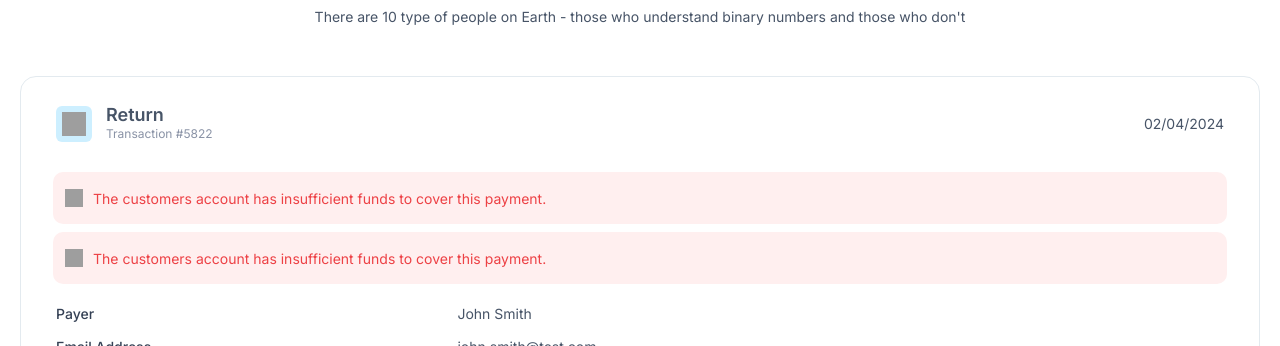
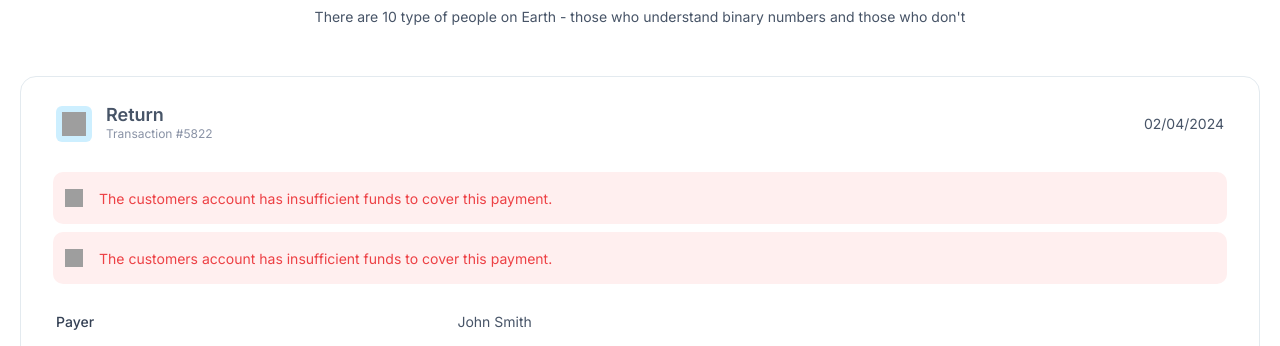
Before and after one commit to dhangoinc/ClientJS, a website: page index.html in a window 1280 px wide. Shown: the part 454-800 px from the top of the page. Drawn offline with Linux system fonts and the light colour scheme; grey boxes are pictures that could not be loaded.

Commit message:
Style events section

```diff
--- a/index.html
+++ b/index.html
@@ -57,21 +57,28 @@
     </div>
 
     <!-- events -->
-    <div class="transaction-events">
-      <div class="transaction-event">
+    <table class="table table-events">
+      <tr class="transaction-event">
+        <td class="transaction-event-icon-cell">
           <img src="https://res.cloudinary.com/dhango/image/upload/v1711113760/EmailIcons/alert-circle.png" class="transaction-event-icon" alt="Transaction event icon"/>
+        </td>
+        <td class="transaction-event-message-cell">
           <span class="transaction-event-text">
             The customers account has insufficient funds to cover this payment.
           </span>
-      </div>
-
-      <div class="transaction-event">
+        </td>
+      </tr>
+      <tr class="transaction-event">
+        <td class="transaction-event-icon-cell">
           <img src="https://res.cloudinary.com/dhango/image/upload/v1711113760/EmailIcons/alert-circle.png" class="transaction-event-icon" alt="Transaction event icon"/>
+        </td>
+        <td class="transaction-event-message-cell">
           <span class="transaction-event-text">
             The customers account has insufficient funds to cover this payment.
           </span>
-      </div>
-    </div>
+        </td>
+      </tr>
+    </table>
 
     <!-- transaction details -->
     <table class="table transaction-details">
--- a/styles/styles.css
+++ b/styles/styles.css
@@ -67,11 +67,12 @@ h1 {
 }
 
 .panel-header {
-  margin-bottom: 26px;
+  margin-bottom: 18px;
 }
 
 .table {
   width: 100%;
+  border-collapse: separate;
 }
 
 .td-transaction-icon {
@@ -148,24 +149,33 @@ h1 {
   text-align: right;
 }
 
+.table-events {
+  border-spacing: 0 8px;
+}
+
 .transaction-event {
-  position: relative;
-  margin-top: 8px;
-  padding: 16px 24px 16px 40px;
+  background-color: #ffefef;
+}
 
-  background-color: #ffefef;
-  border-radius: 10px;
+.transaction-event-icon-cell {
+  margin-bottom: 8px;
+  padding: 16px 0 16px 12px;
+  width: 18px;
+
+  border-radius: 10px 0 0 10px;
+  line-height: 0;
+  vertical-align: middle;
 }
 
 .transaction-event-icon {
   height: 18px;
   width: 18px;
+}
 
-  position: absolute;
-  top: 50%;
-  left: 12px;
-  transform: translateY(-50%);
-
+.transaction-event-message-cell {
+  padding: 16px 24px 16px 16px;
+  border-radius: 0 10px 10px 0;
+  vertical-align: middle;
 }
 
 .transaction-event-text {
```
Lines whose indentation alone changed are shown as unchanged.
